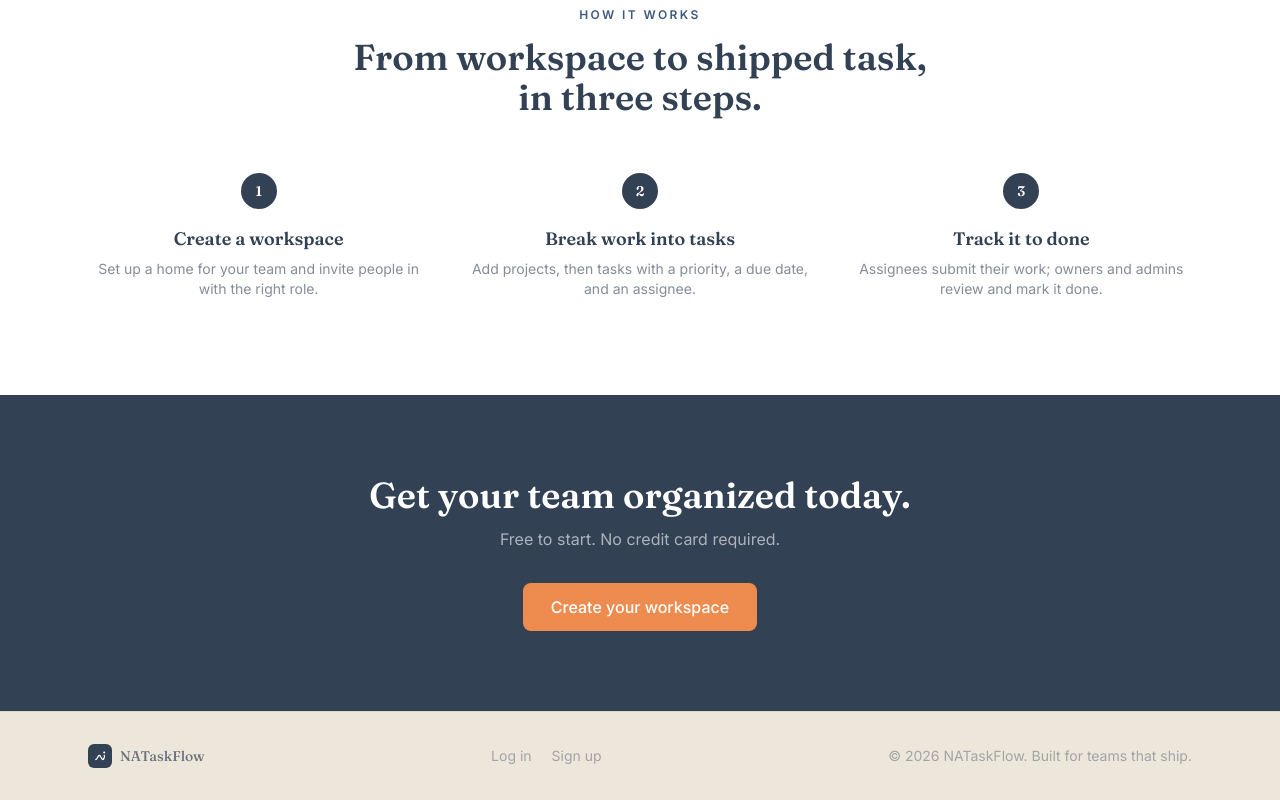
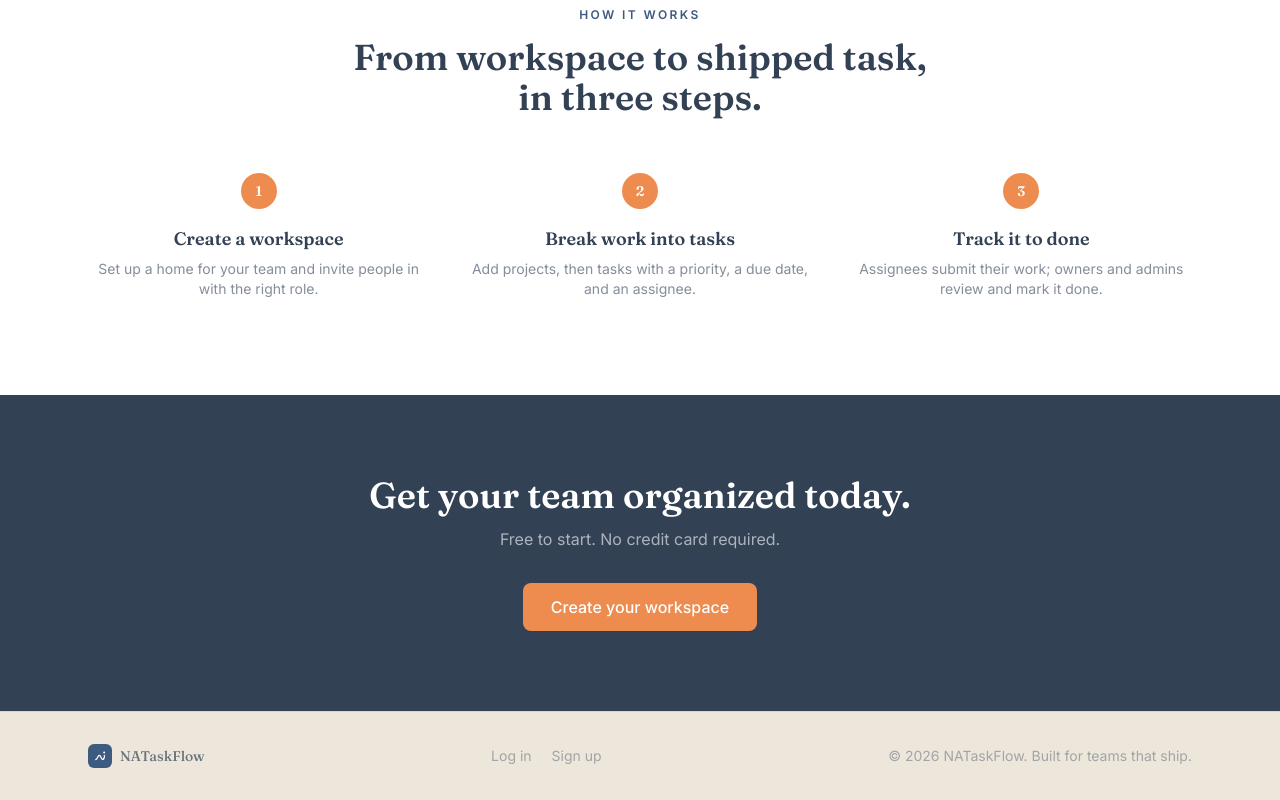
Before and after one commit to nabeelaashiq005-gif/NAtaskflow-frontend, a Next.js app: page / in a window 1280 px wide. Shown: the part 2160-2960 px from the top of the page. Built offline with nearby package versions, Linux system fonts and the light colour scheme; no server answers.

Commit message:
fix: landing page dark mode step circles, footer, and auth logo chip

```diff
--- a/src/app/(auth)/layout.jsx
+++ b/src/app/(auth)/layout.jsx
@@ -34,7 +34,7 @@ export default function AuthLayout({ children }) {
 
         <div className="mx-auto mt-6 w-full max-w-md">
           <Link href="/" className="mb-10 flex items-center justify-center gap-2.5 lg:hidden">
-            <span className="flex h-9 w-9 items-center justify-center rounded-lg bg-ink text-white">
+            <span className="flex h-9 w-9 items-center justify-center rounded-lg bg-brand text-white">
               <FlowMark className="h-5 w-5" />
             </span>
             <span className="font-display text-lg font-semibold text-ink">NATaskFlow</span>
--- a/src/app/page.jsx
+++ b/src/app/page.jsx
@@ -281,7 +281,7 @@ export default function LandingPage() {
           <div className="mt-14 grid grid-cols-1 gap-10 sm:grid-cols-3">
             {steps.map((step, i) => (
               <div key={step.title} className="relative pl-12 sm:pl-0 sm:text-center">
-                <div className="absolute left-0 top-0 flex h-9 w-9 items-center justify-center rounded-full bg-ink font-display text-sm font-semibold text-white sm:static sm:mx-auto sm:mb-4">
+                <div className="absolute left-0 top-0 flex h-9 w-9 items-center justify-center rounded-full bg-accent font-display text-sm font-semibold text-white sm:static sm:mx-auto sm:mb-4">
                   {i + 1}
                 </div>
                 <h3 className="font-display text-lg font-semibold text-ink">{step.title}</h3>
@@ -310,9 +310,9 @@ export default function LandingPage() {
 
       {/* ---------- Footer ---------- */}
       <footer className="border-t border-ink/10 py-8">
-        <div className="mx-auto flex max-w-6xl flex-col items-center justify-between gap-4 px-6 text-sm text-ink/40 dark:text-ink/65 sm:flex-row">
+        <div className="mx-auto flex max-w-6xl flex-col items-center justify-between gap-4 px-6 text-sm text-ink/40 dark:text-ink/75 sm:flex-row">
           <div className="flex items-center gap-2">
-            <span className="flex h-6 w-6 items-center justify-center rounded-md bg-ink text-white">
+            <span className="flex h-6 w-6 items-center justify-center rounded-md bg-brand text-white">
               <FlowMark className="h-3.5 w-3.5" />
             </span>
             <span className="font-display font-medium text-ink/70 dark:text-ink/85">NATaskFlow</span>
```
